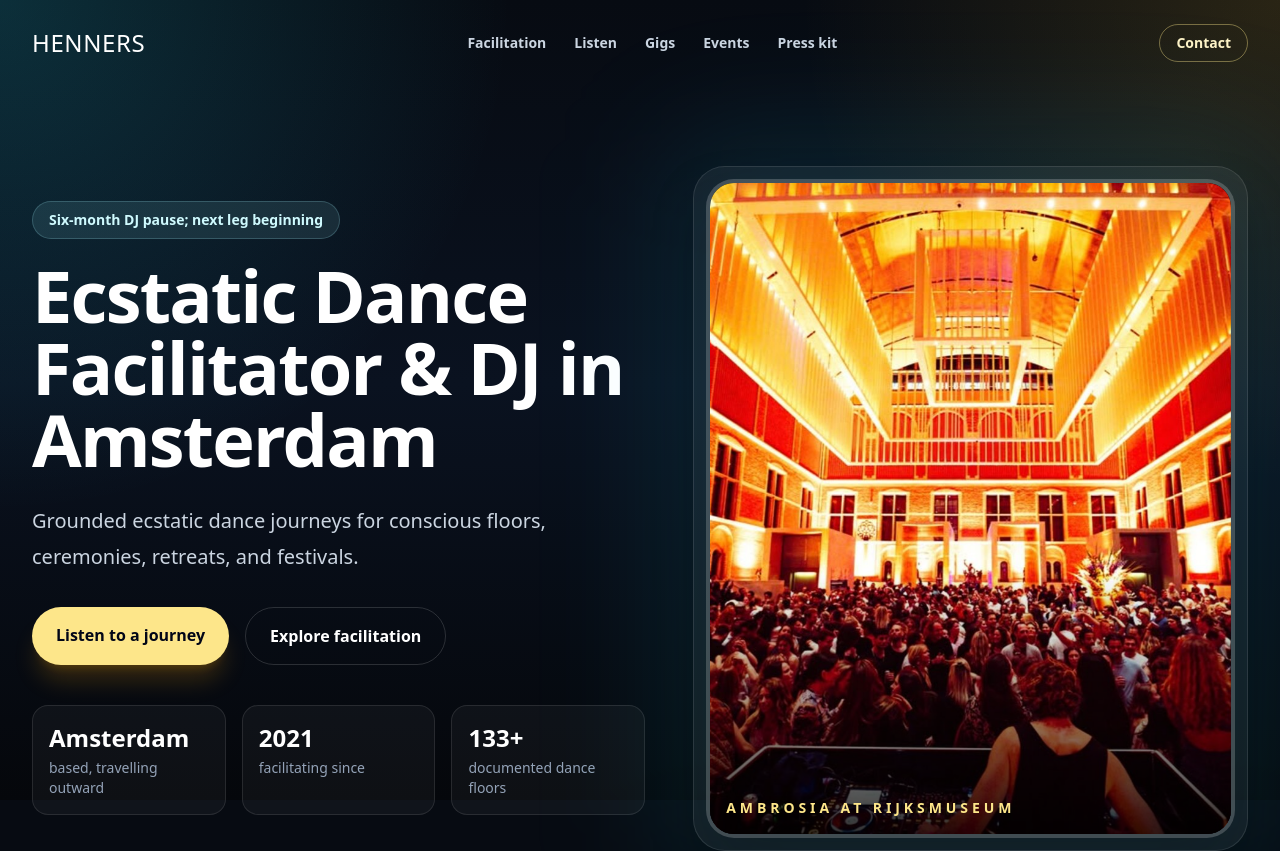
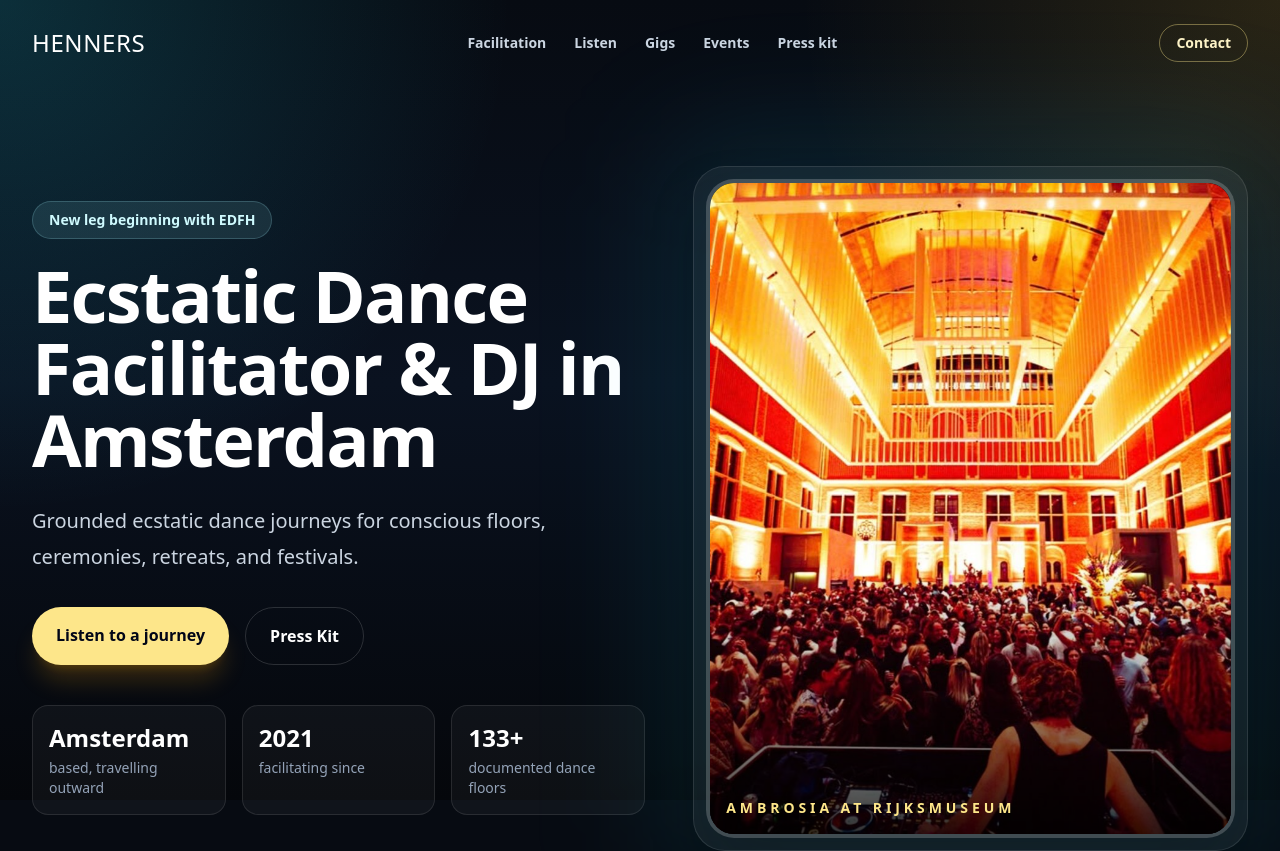
Before and after one commit to kokosthief/dj.henners.bio, a Next.js app: page / in a window 1280 px wide. Shown: the top 851 px of the page. Built offline with nearby package versions, Linux system fonts and the light colour scheme.

Commit message:
fix: update DJ relaunch copy and press kit layout

```diff
--- a/src/app/components/ImageSlideshow.tsx
+++ b/src/app/components/ImageSlideshow.tsx
@@ -35,7 +35,7 @@ const images: ImageData[] = [
     src: RijksmuseumDjBoothJpg,
     alt: 'Henners DJing at Rijksmuseum in Amsterdam',
     title: 'Rijksmuseum · Amsterdam',
-    caption: 'DJing for Ambrosia inside one of Amsterdam’s wildest rooms.'
+    caption: 'Ambrosia special at one of a kind location.'
   },
   {
     src: RijksmuseumDancefloorJpg,
@@ -51,7 +51,7 @@ const images: ImageData[] = [
     src: HennersDjJpg,
     alt: 'DJ Henners performing',
     title: 'In the mix at EDFH',
-    caption: 'Following the room rather than forcing a fixed playlist.'
+    caption: 'Vibing with the energy in the room rather than a fixed set.'
   },
   {
     src: SilentDanceWaterJpg,
@@ -85,7 +85,7 @@ const images: ImageData[] = [
     src: HennersCeremonyJpg,
     alt: 'DJ Henners at ceremony',
     title: 'Ceremony',
-    caption: 'Warm music for the quieter, more ritual parts of the night.'
+    caption: 'Opening ceremony at Ecstatic Dance Festival Holland'
   },
   {
     src: ForestListeningJpg,
@@ -146,7 +146,7 @@ const images: ImageData[] = [
     src: HennersSpaceholdingJpg,
     alt: 'DJ Henners space holding',
     title: 'Holding space',
-    caption: 'Sometimes I don’t play, I just feel.'
+    caption: 'Feeling into, holding space.'
   }
 ];
 
--- a/src/app/media-package/page.tsx
+++ b/src/app/media-package/page.tsx
@@ -105,7 +105,7 @@ function AssetList({
         </div>
         <h2 className="text-2xl font-semibold text-white">{title}</h2>
       </div>
-      <div className="space-y-3">
+      <div className={`grid gap-3 ${files.length > 10 ? 'xl:grid-cols-2' : ''}`}>
         {files.map((file) => (
           <a
             key={`${title}-${file.name}`}
@@ -295,7 +295,7 @@ export default function MediaPackagePage() {
         </div>
       </section>
 
-      <section className="relative z-10 mx-auto grid max-w-6xl gap-5 px-5 py-10 sm:px-6 lg:grid-cols-3 lg:px-8">
+      <section className="relative z-10 mx-auto grid max-w-7xl gap-5 px-5 py-10 sm:px-6 lg:grid-cols-[1.35fr_1fr_0.85fr] lg:px-8">
         <AssetList title="Photos" icon={FaImage} files={mediaFiles.images} />
         <AssetList title="Videos" icon={FaVideo} files={mediaFiles.videos} />
         <AssetList title="Documents" icon={FaFilePdf} files={mediaFiles.documents} />
--- a/src/app/page.tsx
+++ b/src/app/page.tsx
@@ -56,7 +56,7 @@ export default function HomePage() {
       <section className="relative z-10 mx-auto grid max-w-7xl gap-12 px-5 pb-20 pt-12 sm:px-6 md:pt-20 lg:grid-cols-[1.05fr_0.95fr] lg:items-center lg:px-8">
         <div>
           <p className="mb-5 inline-flex rounded-full border border-cyan-200/20 bg-cyan-200/10 px-4 py-2 text-sm font-semibold text-cyan-100">
-            Six-month DJ pause; next leg beginning
+            New leg beginning with EDFH
           </p>
           <h1 className="max-w-4xl font-primary text-3xl font-semibold tracking-tight text-white sm:text-6xl lg:text-7xl">
             Ecstatic Dance Facilitator & DJ in Amsterdam
@@ -68,8 +68,8 @@ export default function HomePage() {
             <Link href="#listen" className="rounded-full bg-amber-200 px-6 py-4 text-center font-semibold text-slate-950 shadow-xl shadow-amber-500/20 transition hover:bg-amber-100">
               Listen to a journey
             </Link>
-            <Link href="#facilitation" className="rounded-full border border-white/15 px-6 py-4 text-center font-semibold text-white transition hover:border-cyan-200/50 hover:bg-white/10">
-              Explore facilitation
+            <Link href="/media-package" className="rounded-full border border-white/15 px-6 py-4 text-center font-semibold text-white transition hover:border-cyan-200/50 hover:bg-white/10">
+              Press Kit
             </Link>
           </div>
           <dl className="mt-10 grid gap-4 sm:grid-cols-3">
```
